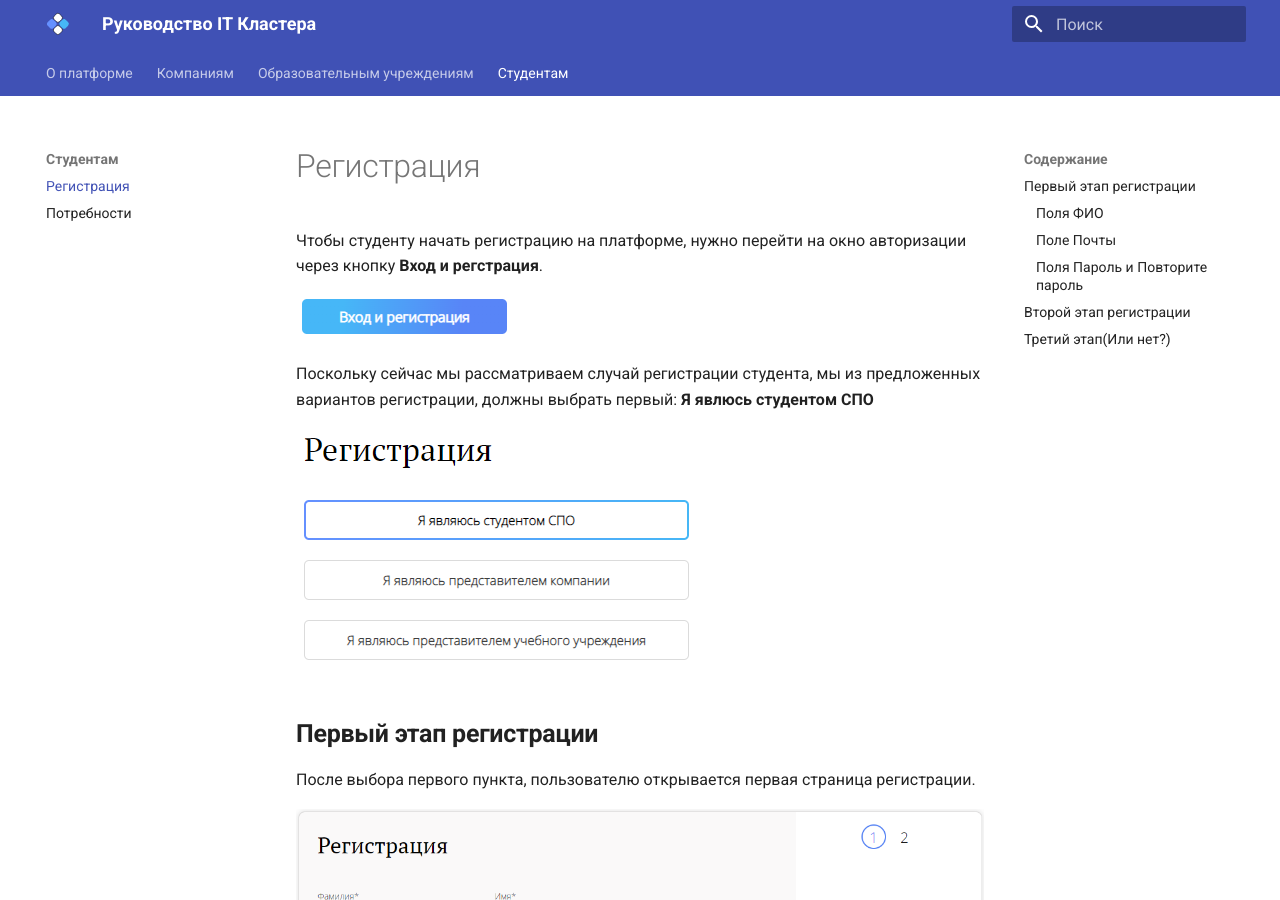
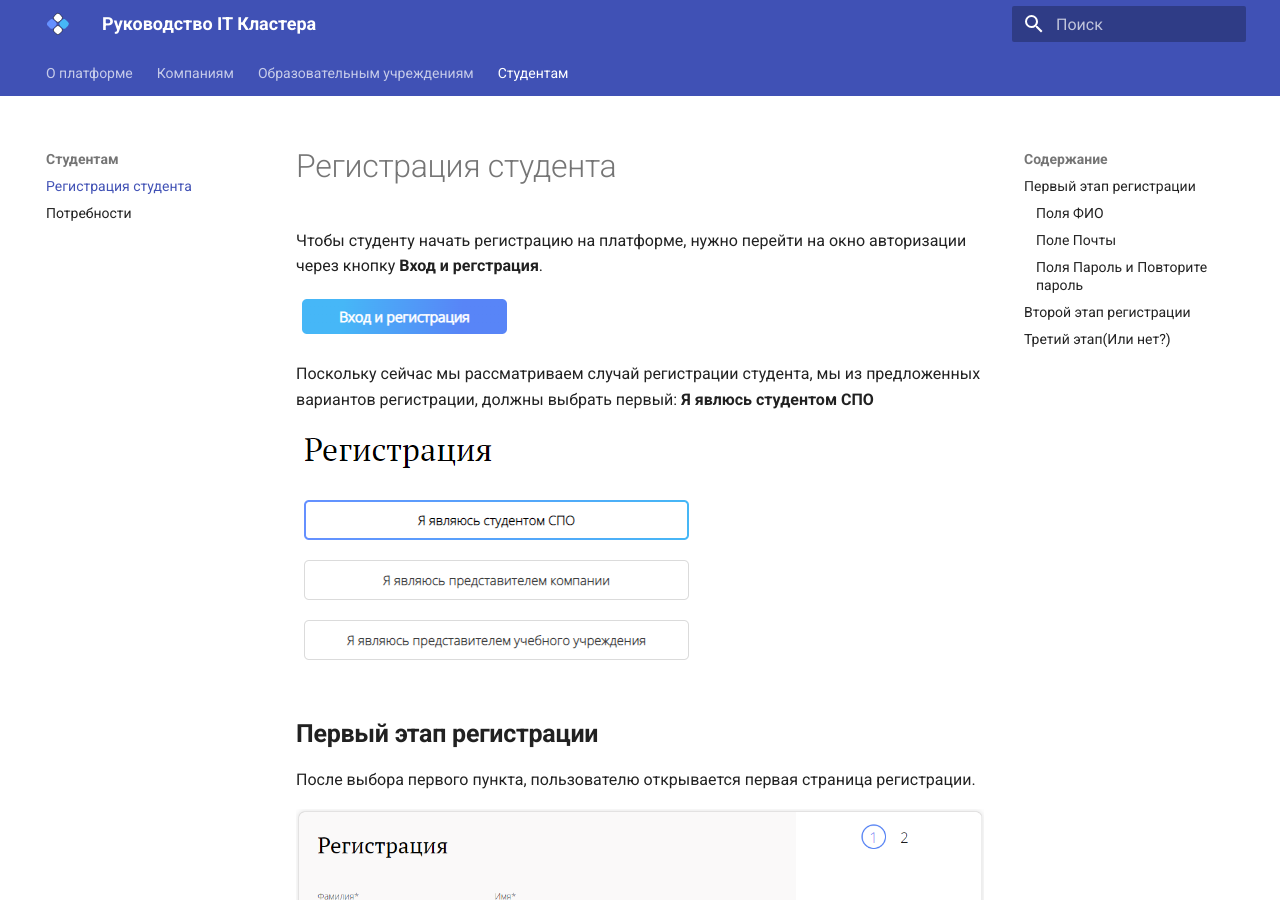
Before and after one commit to tomtit-tomsk/cluster_guide, an MkDocs documentation site: the page built from docs/Студентам/index.md, in a window 1280 px wide and 900 px high. Built offline with MkDocs 1.6.1 and Material for MkDocs 9.7.7, drawn with Linux system fonts in a browser that asks for light colours.

Commit message:
Пушу письку

```diff
--- a/docs/Студентам/index.md
+++ b/docs/Студентам/index.md
@@ -1,4 +1,4 @@
-# Регистрация
+# Регистрация студента
 Чтобы студенту начать регистрацию на платформе,
 нужно перейти на окно авторизации через кнопку **Вход и регстрация**.
 
```
